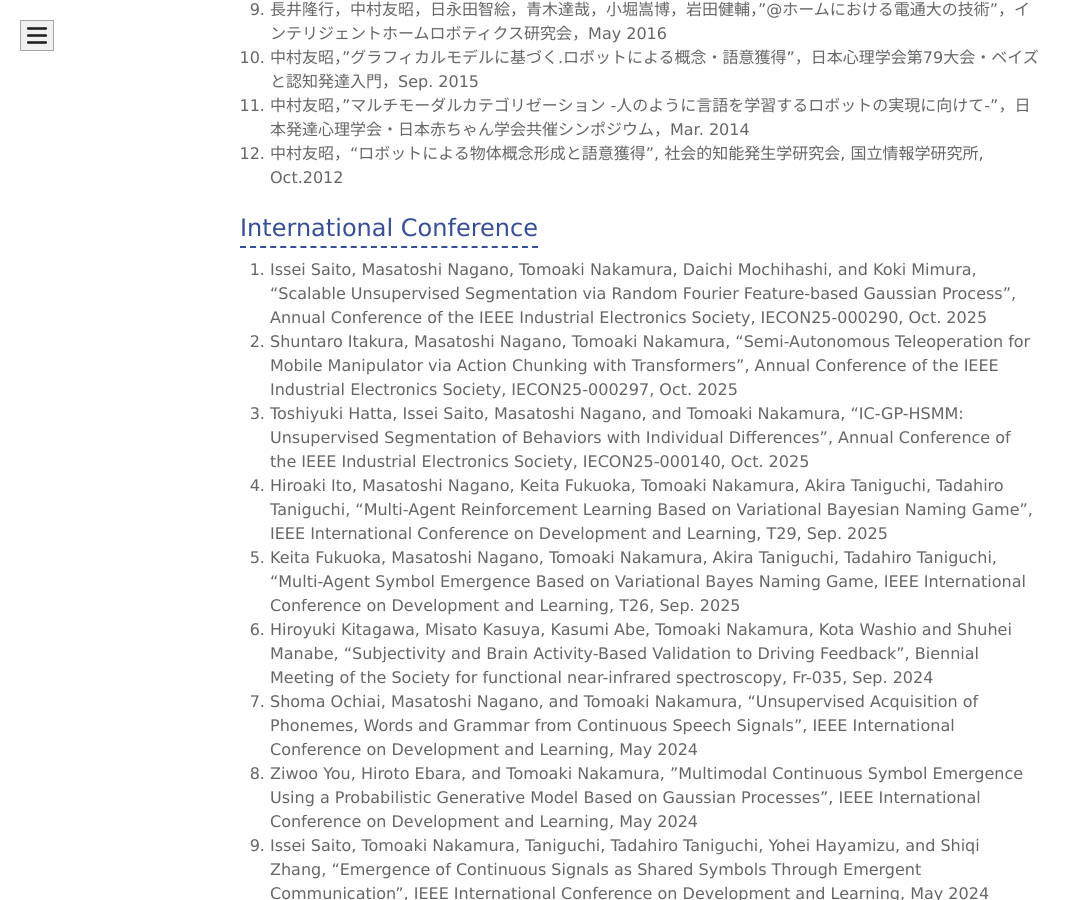
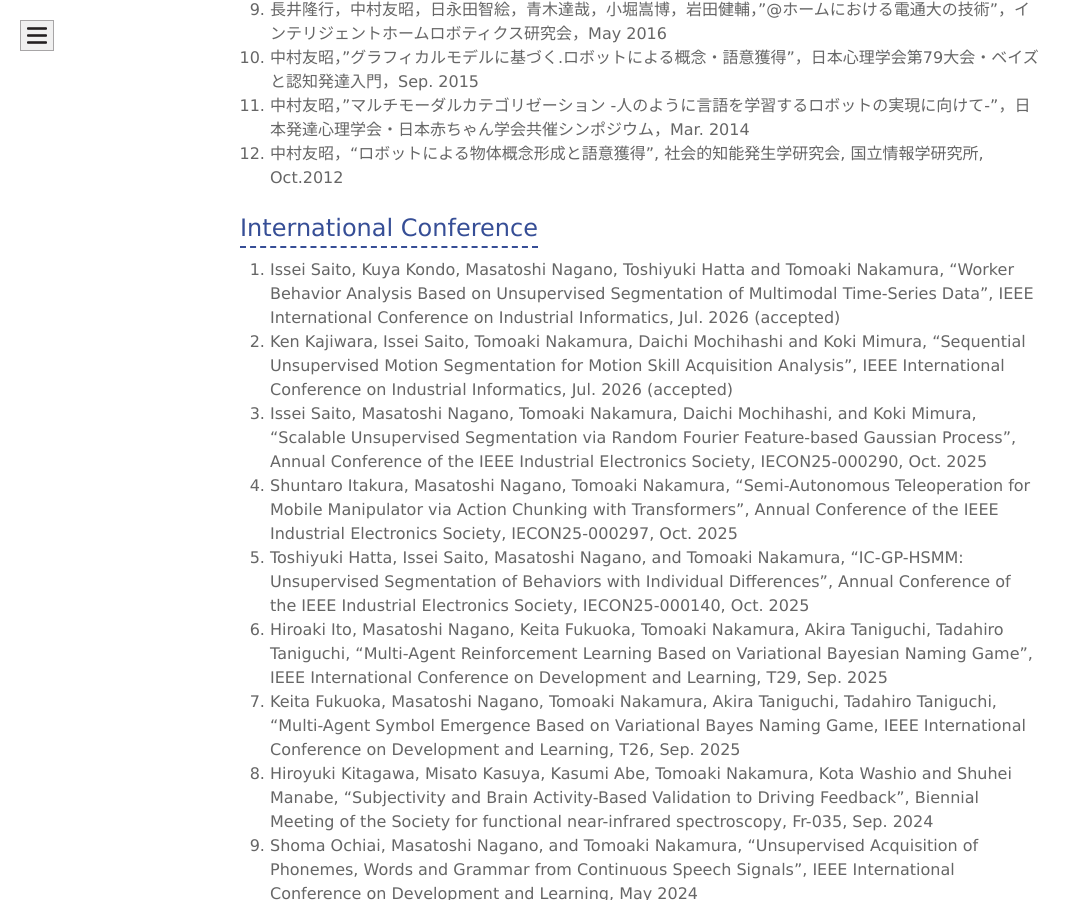
Before and after one commit to naka-lab/naka-lab.github.io, a Jekyll site: the page built from subpages/pub.md, in a window 1280 px wide and 900 px high, scrolled down 5430 px. Shown: the whole window, without its empty margins (0-1081 px from the left). Built offline with Jekyll 4.4.1, drawn with Linux system fonts in a browser that asks for light colours.

Commit message:
Add accepted conference papers for IEEE 2026
Added accepted papers for upcoming IEEE International Conference on Industrial Informatics.

```diff
--- a/subpages/pub.md
+++ b/subpages/pub.md
@@ -96,6 +96,8 @@ layout: default
 
 
 ## International Conference
+1. Issei Saito, Kuya Kondo, Masatoshi Nagano, Toshiyuki Hatta and Tomoaki Nakamura, "Worker Behavior Analysis Based on Unsupervised Segmentation of Multimodal Time-Series Data", IEEE International Conference on Industrial Informatics, Jul. 2026 (accepted)
+1. Ken Kajiwara, Issei Saito, Tomoaki Nakamura, Daichi Mochihashi and Koki Mimura, "Sequential Unsupervised Motion Segmentation for Motion Skill Acquisition Analysis",  IEEE International Conference on Industrial Informatics, Jul. 2026 (accepted)
 1. Issei Saito, Masatoshi Nagano, Tomoaki Nakamura, Daichi Mochihashi, and Koki Mimura, "Scalable Unsupervised Segmentation via Random Fourier Feature-based Gaussian Process", Annual Conference of the IEEE Industrial Electronics Society, IECON25-000290, Oct. 2025
 1. Shuntaro Itakura, Masatoshi Nagano, Tomoaki Nakamura, "Semi-Autonomous Teleoperation for Mobile Manipulator via Action Chunking with Transformers", Annual Conference of the IEEE Industrial Electronics Society, IECON25-000297, Oct. 2025
 1. Toshiyuki Hatta, Issei Saito, Masatoshi Nagano, and Tomoaki Nakamura, "IC-GP-HSMM: Unsupervised Segmentation of Behaviors with Individual Differences", Annual Conference of the IEEE Industrial Electronics Society, IECON25-000140, Oct. 2025
```
